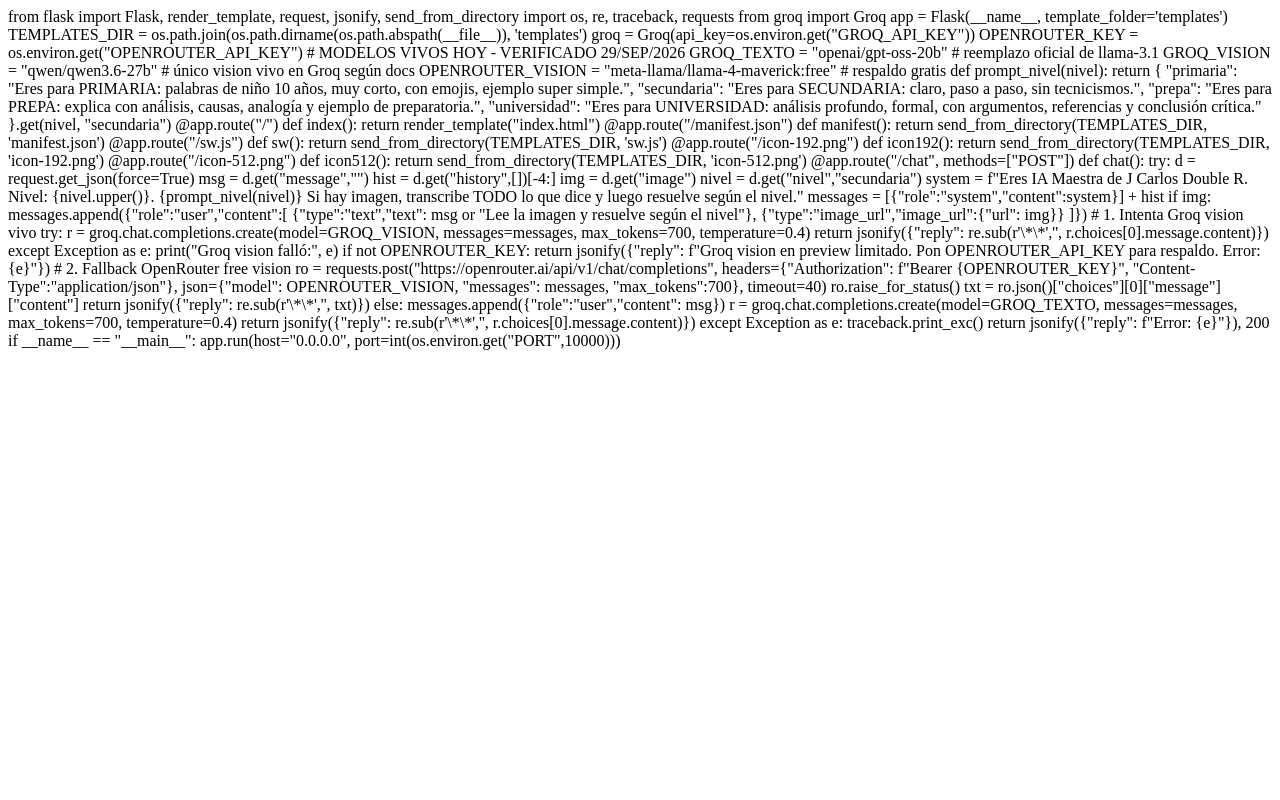
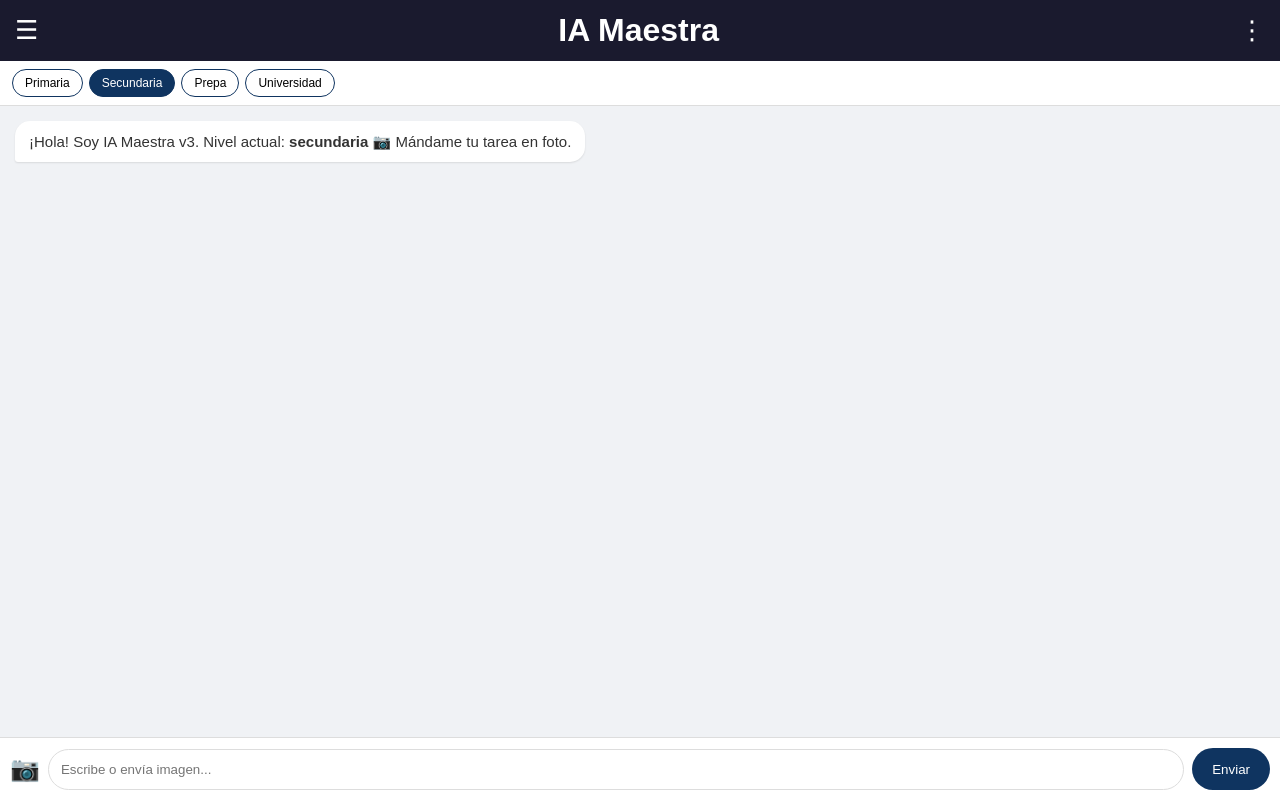
Before and after one commit to ramirezrosariojuancarlos-coder/IA-, a Flask app: page / in a window 1280 px wide. Run offline with Flask 3, Linux system fonts and the light colour scheme.

Commit message:
Actualizar index.html

```diff
--- a/templates/index.html
+++ b/templates/index.html
@@ -1,79 +1,82 @@
-from flask import Flask, render_template, request, jsonify, send_from_directory
-import os, re, traceback, requests
-from groq import Groq
-
-app = Flask(__name__, template_folder='templates')
-TEMPLATES_DIR = os.path.join(os.path.dirname(os.path.abspath(__file__)), 'templates')
-
-groq = Groq(api_key=os.environ.get("GROQ_API_KEY"))
-OPENROUTER_KEY = os.environ.get("OPENROUTER_API_KEY")
-
-# MODELOS VIVOS HOY - VERIFICADO 29/SEP/2026
-GROQ_TEXTO = "openai/gpt-oss-20b" # reemplazo oficial de llama-3.1
-GROQ_VISION = "qwen/qwen3.6-27b" # único vision vivo en Groq según docs
-OPENROUTER_VISION = "meta-llama/llama-4-maverick:free" # respaldo gratis
-
-def prompt_nivel(nivel):
-    return {
-        "primaria": "Eres para PRIMARIA: palabras de niño 10 años, muy corto, con emojis, ejemplo super simple.",
-        "secundaria": "Eres para SECUNDARIA: claro, paso a paso, sin tecnicismos.",
-        "prepa": "Eres para PREPA: explica con análisis, causas, analogía y ejemplo de preparatoria.",
-        "universidad": "Eres para UNIVERSIDAD: análisis profundo, formal, con argumentos, referencias y conclusión crítica."
-    }.get(nivel, "secundaria")
-
-@app.route("/")
-def index(): return render_template("index.html")
-@app.route("/manifest.json")
-def manifest(): return send_from_directory(TEMPLATES_DIR, 'manifest.json')
-@app.route("/sw.js")
-def sw(): return send_from_directory(TEMPLATES_DIR, 'sw.js')
-@app.route("/icon-192.png")
-def icon192(): return send_from_directory(TEMPLATES_DIR, 'icon-192.png')
-@app.route("/icon-512.png")
-def icon512(): return send_from_directory(TEMPLATES_DIR, 'icon-512.png')
-
-@app.route("/chat", methods=["POST"])
-def chat():
-    try:
-        d = request.get_json(force=True)
-        msg = d.get("message","")
-        hist = d.get("history",[])[-4:]
-        img = d.get("image")
-        nivel = d.get("nivel","secundaria")
-
-        system = f"Eres IA Maestra de J Carlos Double R. Nivel: {nivel.upper()}. {prompt_nivel(nivel)} Si hay imagen, transcribe TODO lo que dice y luego resuelve según el nivel."
-
-        messages = [{"role":"system","content":system}] + hist
-
-        if img:
-            messages.append({"role":"user","content":[
-                {"type":"text","text": msg or "Lee la imagen y resuelve según el nivel"},
-                {"type":"image_url","image_url":{"url": img}}
-            ]})
-            # 1. Intenta Groq vision vivo
-            try:
-                r = groq.chat.completions.create(model=GROQ_VISION, messages=messages, max_tokens=700, temperature=0.4)
-                return jsonify({"reply": re.sub(r'\*\*','', r.choices[0].message.content)})
-            except Exception as e:
-                print("Groq vision falló:", e)
-                if not OPENROUTER_KEY:
-                    return jsonify({"reply": f"Groq vision en preview limitado. Pon OPENROUTER_API_KEY para respaldo. Error: {e}"})
-
-            # 2. Fallback OpenRouter free vision
-            ro = requests.post("https://openrouter.ai/api/v1/chat/completions",
-                headers={"Authorization": f"Bearer {OPENROUTER_KEY}", "Content-Type":"application/json"},
-                json={"model": OPENROUTER_VISION, "messages": messages, "max_tokens":700}, timeout=40)
-            ro.raise_for_status()
-            txt = ro.json()["choices"][0]["message"]["content"]
-            return jsonify({"reply": re.sub(r'\*\*','', txt)})
-        else:
-            messages.append({"role":"user","content": msg})
-            r = groq.chat.completions.create(model=GROQ_TEXTO, messages=messages, max_tokens=700, temperature=0.4)
-            return jsonify({"reply": re.sub(r'\*\*','', r.choices[0].message.content)})
-
-    except Exception as e:
-        traceback.print_exc()
-        return jsonify({"reply": f"Error: {e}"}), 200
-
-if __name__ == "__main__":
-    app.run(host="0.0.0.0", port=int(os.environ.get("PORT",10000)))
+<!DOCTYPE html>
+<html lang="es">
+<head>
+<meta charset="UTF-8"><meta name="viewport" content="width=device-width,initial-scale=1">
+<title>IA Maestra</title>
+<link href="https://fonts.googleapis.com/icon?family=Material+Icons" rel="stylesheet">
+<style>
+*{margin:0;padding:0;box-sizing:border-box}body{font-family:Arial;background:#f0f2f5;height:100vh;display:flex;flex-direction:column}
+.topbar{display:flex;justify-content:space-between;align-items:center;padding:12px 15px;background:#1a1a2e;color:white}
+#menu-btn,#dots-btn{font-size:26px;background:none;border:none;color:white;cursor:pointer}
+.side-menu{position:fixed;top:0;left:-280px;width:260px;height:100%;background:#16213e;padding-top:70px;transition:.3s;z-index:1001;display:flex;flex-direction:column}
+.side-menu.open{left:0}.side-menu a{display:flex;gap:14px;padding:16px 20px;color:#ddd;text-decoration:none;border-bottom:1px solid #2a2a4a}
+#overlay{display:none;position:fixed;inset:0;background:rgba(0,0,0,.5);z-index:1000}#overlay.show{display:block}
+#chat-container{flex:1;overflow-y:auto;padding:15px;display:flex;flex-direction:column;gap:12px}
+.msg{max-width:85%;padding:10px 14px;border-radius:15px;line-height:1.4;font-size:15px;word-wrap:break-word}
+.user{align-self:flex-end;background:#0f3460;color:white;border-bottom-right-radius:3px}
+.bot{align-self:flex-start;background:white;color:#333;border-bottom-left-radius:3px;box-shadow:0 1px 2px rgba(0,0,0,.1)}
+.msg img{max-width:100%;border-radius:10px;margin-top:8px}
+#input-area{display:flex;padding:10px;background:white;border-top:1px solid #ddd;gap:8px;align-items:center}
+#user-input{flex:1;padding:12px;border:1px solid #ddd;border-radius:25px;outline:none}
+#send-btn{padding:0 20px;height:42px;border:none;background:#0f3460;color:white;border-radius:25px}
+#cam-btn{background:none;border:none;font-size:24px;cursor:pointer}
+#preview{display:none;padding:8px;background:white;border-top:1px solid #eee;gap:10px;align-items:center}
+#preview img{max-height:100px;border-radius:8px}
+.nivel-bar{display:flex;gap:6px;padding:8px 12px;background:white;border-bottom:1px solid #ddd;overflow-x:auto}
+.nivel-btn{padding:6px 12px;border-radius:20px;border:1px solid #0f3460;background:white;font-size:12px;cursor:pointer;white-space:nowrap}
+.nivel-btn.active{background:#0f3460;color:white}
+</style>
+</head>
+<body>
+<div class="topbar"><button id="menu-btn">☰</button><h1>IA Maestra</h1><button id="dots-btn">⋮</button></div>
+<div class="nivel-bar">
+  <button class="nivel-btn active" data-nivel="primaria">Primaria</button>
+  <button class="nivel-btn" data-nivel="secundaria">Secundaria</button>
+  <button class="nivel-btn" data-nivel="preparatoria">Prepa</button>
+  <button class="nivel-btn" data-nivel="universidad">Universidad</button>
+</div>
+<div id="side-menu" class="side-menu">
+<a href="#" onclick="location.reload()"><span class="material-icons">home</span>Inicio</a>
+<a href="#" onclick="clearChat(); closeMenu();"><span class="material-icons">history</span>Borrar Historial</a>
+<a href="#" onclick="showAcerca()"><span class="material-icons">info</span>Acerca de</a>
+</div>
+<div id="overlay" onclick="closeMenu()"></div>
+<div id="chat-container"></div>
+<div id="preview"><img id="preview-img"><button onclick="quitarImagen()" style="padding:5px 10px;background:#ff4444;color:white;border:none;border-radius:6px;">X</button></div>
+<div id="input-area">
+<input type="file" id="file-input" accept="image/*" style="display:none">
+<button id="cam-btn" onclick="fileInput.click()">📷</button>
+<input id="user-input" placeholder="Escribe o envía imagen..."><button id="send-btn">Enviar</button>
+</div>
+<script>
+const sideMenu=document.getElementById('side-menu'), overlay=document.getElementById('overlay'), chatContainer=document.getElementById('chat-container'), userInput=document.getElementById('user-input'), sendBtn=document.getElementById('send-btn'), fileInput=document.getElementById('file-input');
+let historial=JSON.parse(localStorage.getItem("memoria_ia")||"[]"); let imagenBase64=null;
+let nivelActual=localStorage.getItem("nivel_ia")||"secundaria";
+function setNivel(n){nivelActual=n; localStorage.setItem("nivel_ia",n); document.querySelectorAll('.nivel-btn').forEach(b=>{b.classList.toggle('active', b.dataset.nivel===n)});}
+setNivel(nivelActual);
+document.querySelectorAll('.nivel-btn').forEach(b=> b.onclick=()=> setNivel(b.dataset.nivel));
+function pintarChat(){chatContainer.innerHTML=""; if(!historial.length){chatContainer.innerHTML=`<div class="msg bot">¡Hola! Soy IA Maestra v3. Nivel actual: <b>${nivelActual}</b> 📷 Mándame tu tarea en foto.</div>`} else {historial.forEach(m=>{const d=document.createElement("div"); d.className="msg "+(m.role==="user"?"user":"bot"); d.textContent=m.content; chatContainer.appendChild(d);})} chatContainer.scrollTop=chatContainer.scrollHeight} pintarChat();
+fileInput.onchange=(e)=>{const file=e.target.files[0]; if(!file) return; const img=new Image(); img.onload=()=>{const c=document.createElement('canvas'); const MAX=800; let w=img.width,h=img.height; if(w>h){if(w>MAX){h*=MAX/w; w=MAX}} else {if(h>MAX){w*=MAX/h; h=MAX}} c.width=w;c.height=h;c.getContext('2d').drawImage(img,0,0,w,h); imagenBase64=c.toDataURL('image/jpeg',0.7); document.getElementById('preview-img').src=imagenBase64; document.getElementById('preview').style.display='flex';}; img.src=URL.createObjectURL(file);};
+function quitarImagen(){imagenBase64=null; document.getElementById('preview').style.display='none'; fileInput.value='';}
+document.getElementById('menu-btn').onclick=()=>{sideMenu.classList.add('open'); overlay.classList.add('show');}
+function closeMenu(){sideMenu.classList.remove('open'); overlay.classList.remove('show');}
+function clearChat(){if(confirm("¿Borrar?")){historial=[]; localStorage.removeItem("memoria_ia"); pintarChat();}}
+function showAcerca(){closeMenu(); const d=document.createElement("div"); d.className="msg bot"; d.innerHTML=`<b>IA Maestra v3 - Niveles</b><br>Creado por <b>J Carlos Double R</b><br>Coyuca, Gro. 2026<br>Nivel: ${nivelActual}`; chatContainer.appendChild(d);}
+async function sendMessage(){
+ const text=userInput.value.trim(); if(!text &&!imagenBase64) return;
+ let html=text; if(imagenBase64) html+=`<br><img src="${imagenBase64}">`;
+ const du=document.createElement("div"); du.className="msg user"; du.innerHTML=html||"📷"; chatContainer.appendChild(du);
+ const msgB=text||"Lee la imagen y resuelve."; const imgB=imagenBase64;
+ userInput.value=''; quitarImagen(); chatContainer.scrollTop=chatContainer.scrollHeight;
+ const typing=document.createElement('div'); typing.className='msg bot'; typing.textContent='Analizando en '+nivelActual+'...'; chatContainer.appendChild(typing);
+ try{
+  const res=await fetch('/chat',{method:'POST',headers:{'Content-Type':'application/json'},body:JSON.stringify({message:msgB,history:historial.slice(-4),image:imgB,nivel:nivelActual})});
+  const data=await res.json(); typing.textContent=data.reply;
+  historial.push({role:"user",content:msgB+(imgB?" [img]":"")}); historial.push({role:"assistant",content:data.reply});
+  if(historial.length>20) historial=historial.slice(-20); localStorage.setItem("memoria_ia",JSON.stringify(historial));
+ }catch{ typing.textContent='Error conexión';} chatContainer.scrollTop=chatContainer.scrollHeight;
+}
+sendBtn.onclick=sendMessage; userInput.addEventListener('keypress',e=>{if(e.key==='Enter') sendMessage();});
+</script>
+</body>
+</html>
```
